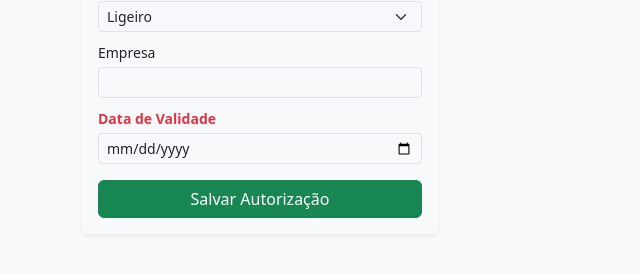
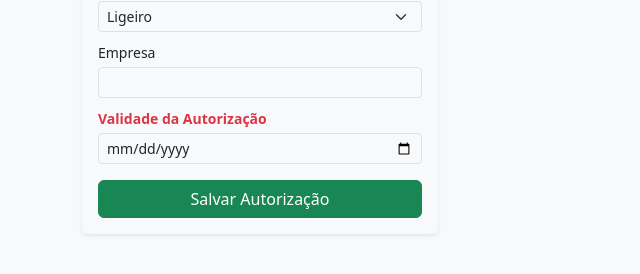
Before and after one commit to lrrebello/access_control, a Flask app: page /management in a window 1280 px wide. Shown: the part 295-569 px from the top of the page, without its empty margins (0-640 px from the left). Run offline with Flask 3, Linux system fonts and the light colour scheme; the visitor is signed in with stand-in values (Sample User, id 1); data that the repository does not hold is empty.

Commit message:
alteracao de uma legenda que estava gerando confusao

```diff
--- a/app/templates/main/edit_authorized.html
+++ b/app/templates/main/edit_authorized.html
@@ -51,7 +51,7 @@
                         </div>
 
                         <div class="col-12">
-                            <label class="form-label text-danger fw-bold">Data de Validade</label>
+                            <label class="form-label text-danger fw-bold">Validade da Autorização</label>
                             <input type="date" name="expiry_date" class="form-control"
                                    value="{{ item.expiry_date.strftime('%Y-%m-%d') if item.expiry_date else '' }}" required>
                         </div>
--- a/app/templates/main/management.html
+++ b/app/templates/main/management.html
@@ -63,7 +63,7 @@
                         </div>
 
                         <div class="col-12 mt-2">
-                            <label class="form-label small mb-1 text-danger fw-bold">Data de Validade</label>
+                            <label class="form-label small mb-1 text-danger fw-bold">Validade da Autorização</label>
                             <input type="date" name="expiry_date" class="form-control form-control-sm" required>
                         </div>
 
```
